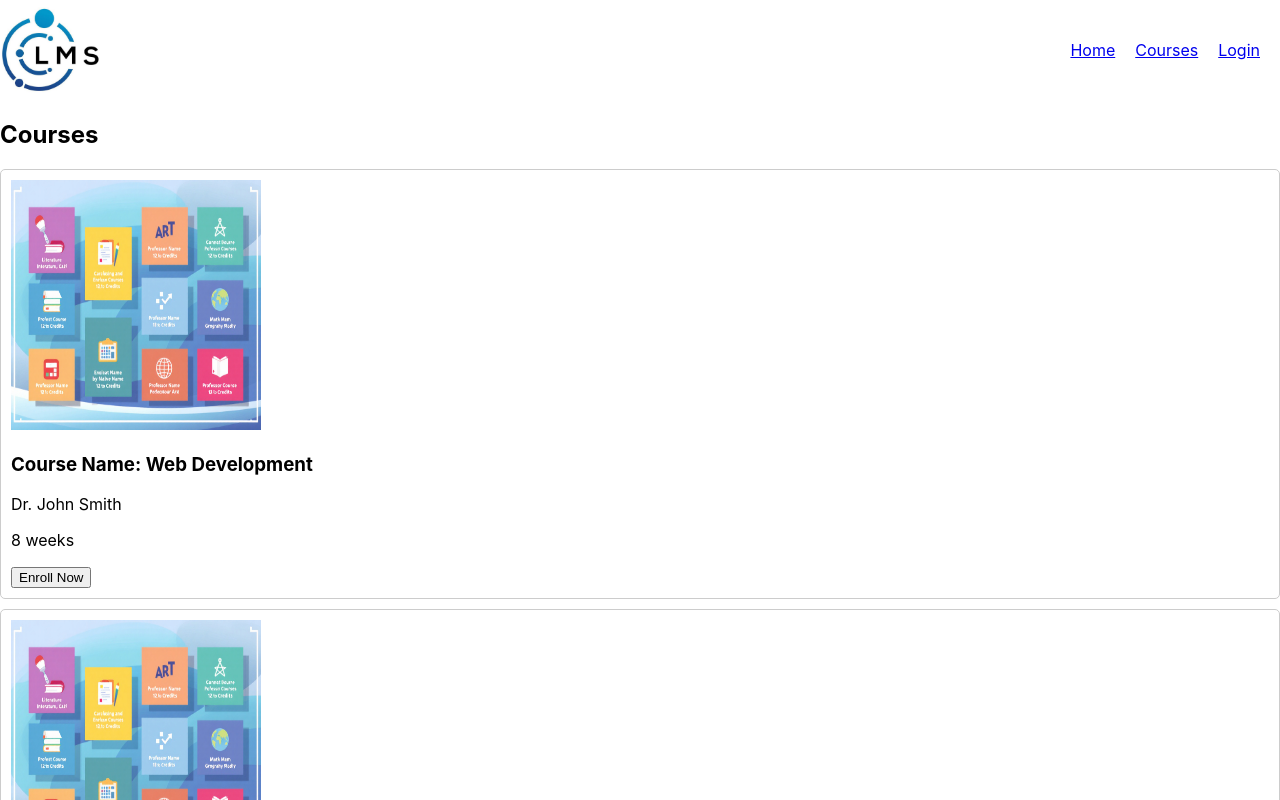
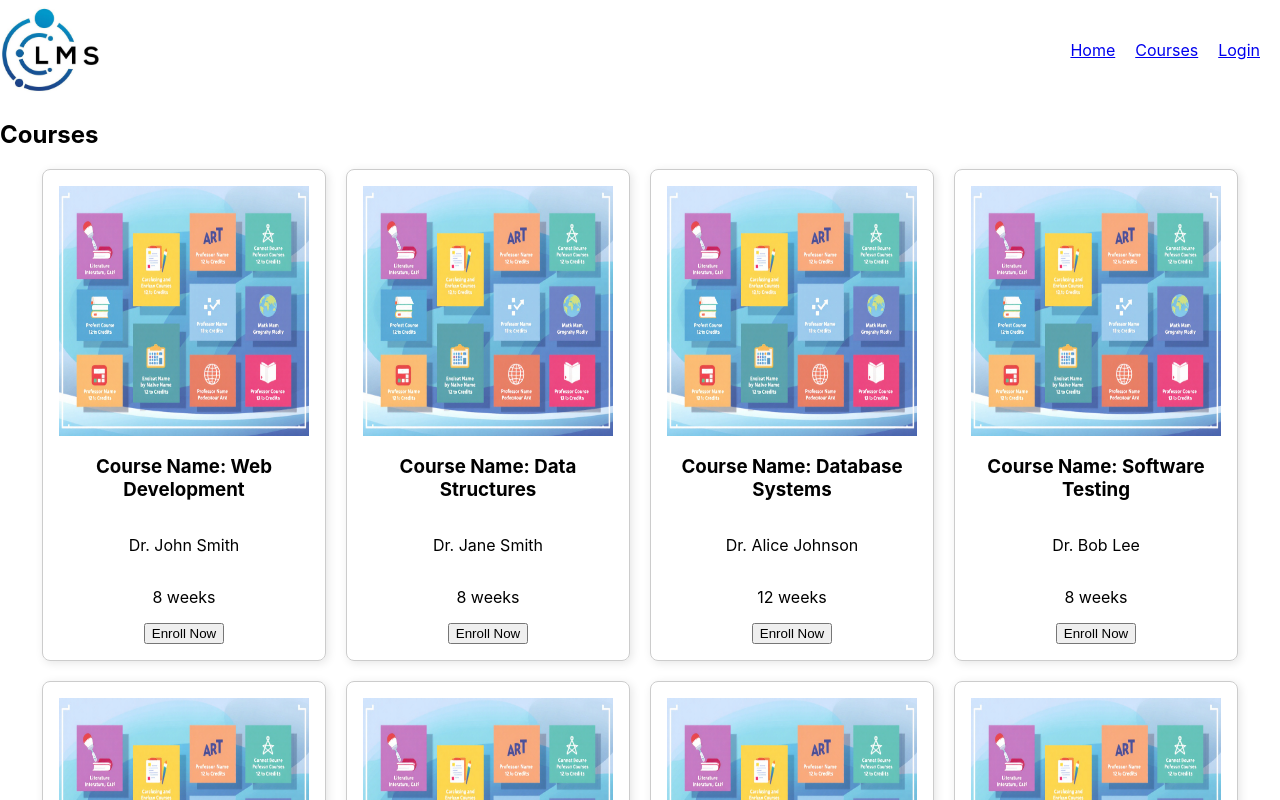
Before and after one commit to Akila-Fernando/ENSF381-Assignment-4, a React (Create React App) app in the folder my-lms-app/: page /Courses in a window 1280 px wide. Shown: the top 800 px of the page. Built offline with nearby package versions, Linux system fonts and the light colour scheme.

Commit message:
Made Courses more "pretty"

```diff
--- /dev/null
+++ b/my-lms-app/src/components/CourseCatalog.css
@@ -0,0 +1,10 @@
+.course-catalog {
+    padding: 20px;
+  }
+
+.course-grid {
+    display: flex;
+    flex-wrap: wrap;
+    gap: 20px;
+    justify-content: center;
+  }
--- a/my-lms-app/src/components/CourseCatalog.js
+++ b/my-lms-app/src/components/CourseCatalog.js
@@ -1,14 +1,17 @@
 import React from "react";
 import CourseItem from "./CourseItem";
 import courses from "../data/courses";
+import "./CourseCatalog.css";
 
 const CourseCatalog = ({ enroll }) => {
   return (
-    <div>
+    <div class name="course-catalog">
       <h2>Courses</h2>
+      <div className="course-grid">
       {courses.map(course => (
         <CourseItem key={course.id} course={course} enroll={enroll} />
       ))}
+      </div>
     </div>
   );
 };
--- /dev/null
+++ b/my-lms-app/src/components/CourseItem.css
@@ -0,0 +1,19 @@
+.course-item {
+    display: flex;
+    flex-direction: column;
+    align-items: center;
+    justify-content: space-between;
+    border: 1px solid #ccc;
+    border-radius: 8px;
+    padding: 16px;
+    width: 250px;
+    text-align: center;
+    box-shadow: 2px 2px 10px rgba(0, 0, 0, 0.1);
+  }
+
+.course-image {
+    width: 100%;
+    height: 150px;
+    object-fit: cover;
+    border-radius: 8px;
+  }
--- a/my-lms-app/src/components/CourseItem.js
+++ b/my-lms-app/src/components/CourseItem.js
@@ -1,13 +1,13 @@
 import React, {useState} from 'react';
 import courseimage from '../images/course1.jpg'
+import "./CourseItem.css";
 
 function CourseItem({course, enrollCourse}) {
     const [showDescription, setShowDesc] = useState(false);
 
     return (
 
-        <div className="course-item" onMouseEnter={() => setShowDesc(true)} onMouseLeave={() => setShowDesc(false)}
-            style={{ border: '1px solid #ccc', borderRadius: '5px', padding: '10px', marginBottom: '10px'}}>
+        <div className="course-item" onMouseEnter={() => setShowDesc(true)} onMouseLeave={() => setShowDesc(false)}>
 
             <img src={courseimage} width={250} height={250}></img>
             <h3>Course Name: {course.name}</h3>
```
